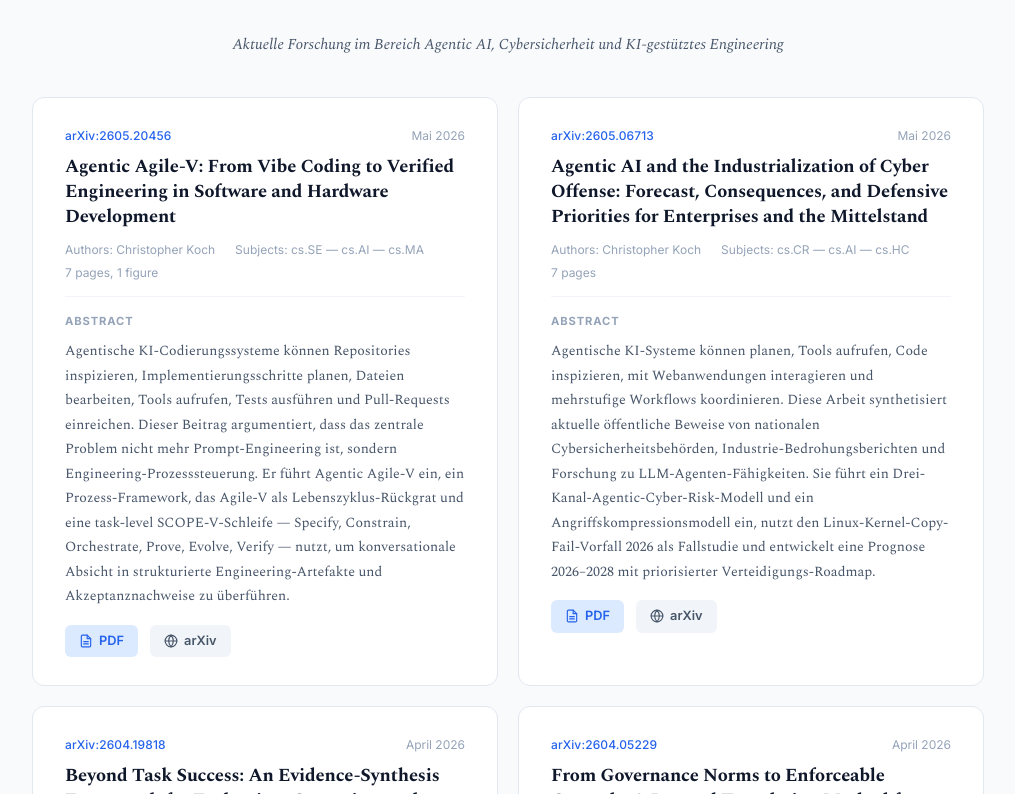
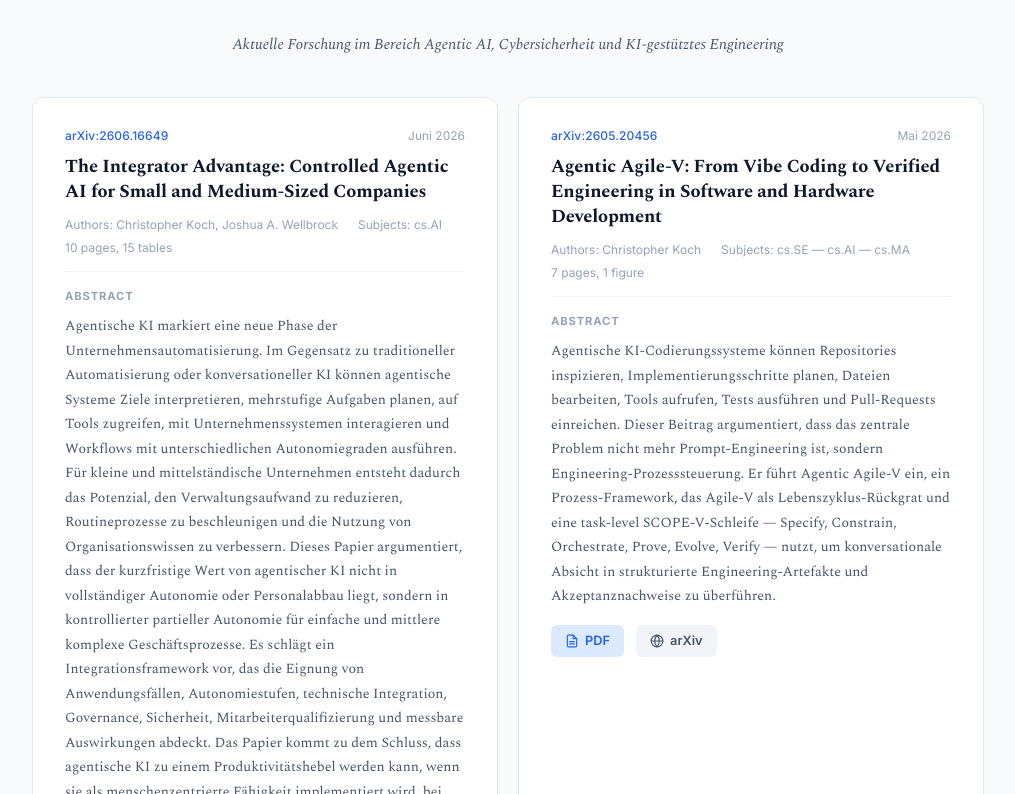
Before and after one commit to KochC/website, a Vue app: page / in a window 1280 px wide. Shown: the part 4326-5120 px from the top of the page, without its empty margins (132-1147 px from the left). Built offline with nearby package versions, Linux system fonts and the light colour scheme.

Commit message:
Add new publication: The Integrator Advantage (arXiv:2606.16649)

```diff
--- a/src/components/PublicationsSection.vue
+++ b/src/components/PublicationsSection.vue
@@ -4,6 +4,19 @@ import { useI18n } from '../composables/useI18n.js'
 const { t, locale } = useI18n()
 
 const publications = [
+  {
+    id: 'arXiv:2606.16649',
+    date_de: 'Juni 2026',
+    date_en: 'June 2026',
+    subjects: 'cs.AI',
+    authors: 'Christopher Koch, Joshua A. Wellbrock',
+    pages: '10 pages, 15 tables',
+    title: 'The Integrator Advantage: Controlled Agentic AI for Small and Medium-Sized Companies',
+    abstract_de: 'Agentische KI markiert eine neue Phase der Unternehmensautomatisierung. Im Gegensatz zu traditioneller Automatisierung oder konversationeller KI können agentische Systeme Ziele interpretieren, mehrstufige Aufgaben planen, auf Tools zugreifen, mit Unternehmenssystemen interagieren und Workflows mit unterschiedlichen Autonomiegraden ausführen. Für kleine und mittelständische Unternehmen entsteht dadurch das Potenzial, den Verwaltungsaufwand zu reduzieren, Routineprozesse zu beschleunigen und die Nutzung von Organisationswissen zu verbessern. Dieses Papier argumentiert, dass der kurzfristige Wert von agentischer KI nicht in vollständiger Autonomie oder Personalabbau liegt, sondern in kontrollierter partieller Autonomie für einfache und mittlere komplexe Geschäftsprozesse. Es schlägt ein Integrationsframework vor, das die Eignung von Anwendungsfällen, Autonomiestufen, technische Integration, Governance, Sicherheit, Mitarbeiterqualifizierung und messbare Auswirkungen abdeckt. Das Papier kommt zu dem Schluss, dass agentische KI zu einem Produktivitätshebel werden kann, wenn sie als menschenzentrierte Fähigkeit implementiert wird, bei der Verantwortung und Rechenschaftspflicht bei Menschen verbleiben.',
+    abstract_en: 'Agentic AI marks a new phase of enterprise automation. Unlike traditional automation or conversational AI, agentic systems can interpret goals, plan multi step tasks, access tools, interact with enterprise systems, and execute workflows with varying degrees of autonomy. For small and medium sized companies, this creates potential to reduce administrative burden, accelerate routine processes, and improve the use of organizational knowledge. This paper argues that the near term value of Agentic AI does not lie in full autonomy or workforce reduction, but in controlled partial autonomy for simple and medium complexity business processes. It proposes an integration framework covering use case suitability, autonomy levels, technical integration, governance, security, employee enablement, and measurable impact. The paper concludes that Agentic AI can become a productivity lever when implemented as a human centered capability with responsibility and accountability retained by people.',
+    url_pdf: 'https://arxiv.org/pdf/2606.16649',
+    url_abs: 'https://arxiv.org/abs/2606.16649',
+  },
   {
     id: 'arXiv:2605.20456',
     date_de: 'Mai 2026',
```
